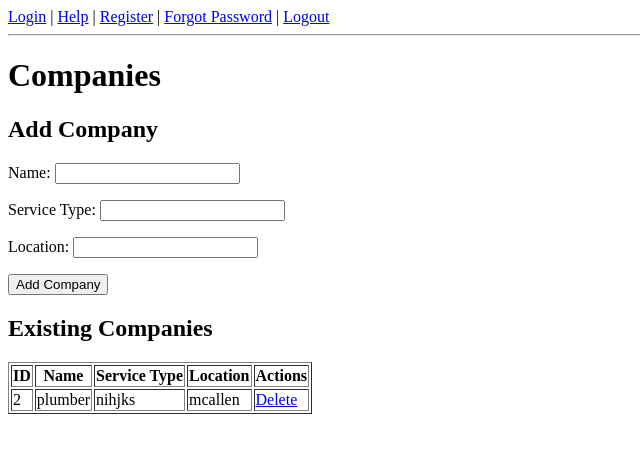
After one commit to flerkjfer/Contractor-Solutions-1, a Flask app: page /companies in a window 1280 px wide. The commit adds this page. Shown: the top 453 px of the page, without its empty margins (0-640 px from the left). Run offline with Flask 3, Linux system fonts and the light colour scheme; a user stored in the database is signed in; data comes from the database, SQL or seed files in the repository; both versions use the stored data as it was after the commit.

Commit message:
Working with login and create a table and delte from table

```diff
--- a/app.py
+++ b/app.py
@@ -1,98 +1,119 @@
-from flask import Flask, request, redirect, session, render_template_string
+from flask import Flask, render_template, request, redirect, session
 import sqlite3
 import os
 
 app = Flask(__name__)
-app.secret_key = "secret123"  # replace later if needed
+app.secret_key = "supersecret"
 
-DB = "database.db"
+DB_FILE = "project.db"
 
-# ---------- DB SETUP ----------
 def init_db():
-    conn = sqlite3.connect(DB)
-    c = conn.cursor()
+    if not os.path.exists(DB_FILE):
+        conn = sqlite3.connect(DB_FILE)
+        cur = conn.cursor()
+        # Users table
+        cur.execute("""
+        CREATE TABLE User (
+            userID INTEGER PRIMARY KEY AUTOINCREMENT,
+            username TEXT UNIQUE NOT NULL,
+            password TEXT NOT NULL,
+            role TEXT NOT NULL CHECK(role IN ('contractor', 'client'))
+        )""")
+        # Company table
+        cur.execute("""
+        CREATE TABLE Company (
+            companyID INTEGER PRIMARY KEY AUTOINCREMENT,
+            name TEXT NOT NULL,
+            serviceType TEXT,
+            location TEXT
+        )""")
+        # Contractor table
+        cur.execute("""
+        CREATE TABLE Contractor (
+            contractorID INTEGER PRIMARY KEY AUTOINCREMENT,
+            fullName TEXT NOT NULL,
+            email TEXT,
+            phone TEXT,
+            companyID INTEGER,
+            FOREIGN KEY (companyID) REFERENCES Company(companyID)
+        )""")
+        conn.commit()
+        conn.close()
+        print("Database initialized.")
 
-    # Users
-    c.execute("""
-    CREATE TABLE IF NOT EXISTS users (
-        id INTEGER PRIMARY KEY AUTOINCREMENT,
-        username TEXT UNIQUE,
-        password TEXT
-    )
-    """)
+def get_db():
+    conn = sqlite3.connect(DB_FILE)
+    conn.row_factory = sqlite3.Row
+    return conn
 
-    # Contractors example table
-    c.execute("""
-    CREATE TABLE IF NOT EXISTS contractors (
-        id INTEGER PRIMARY KEY AUTOINCREMENT,
-        name TEXT
-    )
-    """)
-
+# --- User utilities ---
+def create_user(username, password, role):
+    conn = get_db()
+    cur = conn.cursor()
+    cur.execute("INSERT INTO User (username, password, role) VALUES (?, ?, ?)",
+                (username, password, role))
     conn.commit()
     conn.close()
 
-# ---------- CREATE USER HELPER ----------
-def create_user(username, password):
-    conn = sqlite3.connect(DB)
-    c = conn.cursor()
-    c.execute("INSERT INTO users (username, password) VALUES (?, ?)", (username, password))
-    conn.commit()
-    conn.close()
-    print(f"Created user {username}")
-
-# ---------- ROUTES ----------
-
+# --- Routes ---
 @app.route("/")
-def home():
-    if "user_id" in session:
-        return "Logged in! Go to /contractors"
-    return "Not logged in. Go to /login"
+def index():
+    return redirect("/login")
 
 @app.route("/login", methods=["GET", "POST"])
 def login():
-    form = """
-    <h2>Login</h2>
-    <form method='POST'>
-      Username: <input name='username'><br>
-      Password: <input type='password' name='password'><br>
-      <button type='submit'>Login</button>
-    </form>
-    """
     if request.method == "POST":
-        u = request.form["username"]
-        p = request.form["password"]
+        username = request.form["username"]
+        password = request.form["password"]
+        conn = get_db()
+        cur = conn.cursor()
+        cur.execute("SELECT * FROM User WHERE username=? AND password=?", (username, password))
+        user = cur.fetchone()
+        if user:
+            session["user_id"] = user["userID"]
+            session["role"] = user["role"]
+            return redirect("/companies")
+        return "Invalid credentials"
+    return render_template("login.html")
 
-        conn = sqlite3.connect(DB)
-        c = conn.cursor()
-        c.execute("SELECT id FROM users WHERE username=? AND password=?", (u, p))
-        user = c.fetchone()
-        conn.close()
+@app.route("/logout")
+def logout():
+    session.clear()
+    return redirect("/login")
 
-        if user:
-            session["user_id"] = user[0]
-            return redirect("/contractors")
-        else:
-            return form + "<p style='color:red;'>Invalid credentials</p>"
-
-    return form
-
-@app.route("/contractors")
-def contractors():
+@app.route("/companies")
+def list_companies():
     if "user_id" not in session:
         return redirect("/login")
+    conn = get_db()
+    cur = conn.cursor()
+    cur.execute("SELECT * FROM Company")
+    companies = cur.fetchall()
+    return render_template("companies.html", companies=companies, role=session["role"])
 
-    conn = sqlite3.connect(DB)
-    c = conn.cursor()
-    rows = c.execute("SELECT id, name FROM contractors").fetchall()
-    conn.close()
+@app.route("/companies/add", methods=["POST"])
+def add_company():
+    if session.get("role") != "client":
+        return "Not allowed"
+    name = request.form["name"]
+    serviceType = request.form["serviceType"]
+    location = request.form["location"]
+    conn = get_db()
+    cur = conn.cursor()
+    cur.execute("INSERT INTO Company (name, serviceType, location) VALUES (?, ?, ?)",
+                (name, serviceType, location))
+    conn.commit()
+    return redirect("/companies")
 
-    html = "<h2>Contractors</h2><ul>"
-    for r in rows:
-        html += f"<li>{r[1]} (id {r[0]})</li>"
-    html += "</ul>"
-
-    return html
+@app.route("/companies/delete/<int:company_id>")
+def delete_company(company_id):
+    if session.get("role") != "client":
+        return "Not allowed"
+    conn = get_db()
+    cur = conn.cursor()
+    cur.execute("DELETE FROM Company WHERE companyID=?", (company_id,))
+    conn.commit()
+    return redirect("/companies")
 
 if __name__ == "__main__":
     init_db()
--- a/templates/base.html
+++ b/templates/base.html
@@ -1,16 +1,19 @@
 <!DOCTYPE html>
 <html>
 <head>
-    <title>Contractor System</title>
+    <title>Contractor App</title>
 </head>
 <body>
-    <p>
-        <a href="/">Home</a> |
+    <nav>
         <a href="/login">Login</a> |
-        <a href="/contractors">Contractors</a>
-    </p>
+        <a href="/help">Help</a> |
+        <a href="/register">Register</a> |
+        <a href="/forgot">Forgot Password</a> |
+        {% if session.user_id %}
+            <a href="/logout">Logout</a>
+        {% endif %}
+    </nav>
     <hr>
-
     {% block content %}{% endblock %}
 </body>
 </html>
--- /dev/null
+++ b/templates/companies.html
@@ -0,0 +1,33 @@
+{% extends "base.html" %}
+{% block content %}
+<h1>Companies</h1>
+
+{% if role == "client" %}
+<h2>Add Company</h2>
+<form method="post" action="/companies/add">
+    <p>Name: <input type="text" name="name"></p>
+    <p>Service Type: <input type="text" name="serviceType"></p>
+    <p>Location: <input type="text" name="location"></p>
+    <p><input type="submit" value="Add Company"></p>
+</form>
+{% endif %}
+
+<h2>Existing Companies</h2>
+<table border="1">
+    <tr>
+        <th>ID</th><th>Name</th><th>Service Type</th><th>Location</th>
+        {% if role == "client" %}<th>Actions</th>{% endif %}
+    </tr>
+    {% for c in companies %}
+    <tr>
+        <td>{{ c.companyID }}</td>
+        <td>{{ c.name }}</td>
+        <td>{{ c.serviceType }}</td>
+        <td>{{ c.location }}</td>
+        {% if role == "client" %}
+        <td><a href="/companies/delete/{{ c.companyID }}">Delete</a></td>
+        {% endif %}
+    </tr>
+    {% endfor %}
+</table>
+{% endblock %}
```
Also changed, not shown: templates/login.html (+13 -8 lines), project.db (added).
